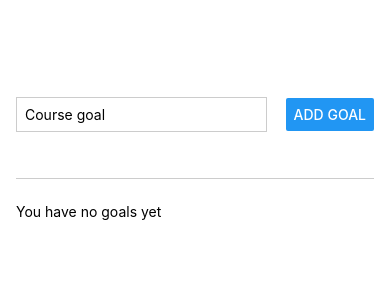
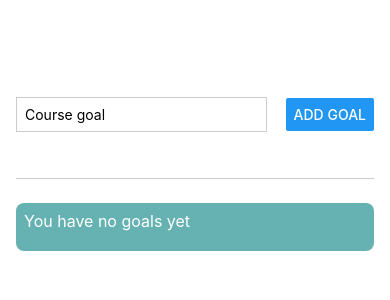
Before and after one commit to armando-tvs/RNCourse, a React Native app: screen / in a window 390 px wide. Shown: the top 300 px of the page. Built offline with nearby package versions, Linux system fonts and the light colour scheme.

Commit message:
feature: Applies styles to list items

```diff
--- /dev/null
+++ b/components/molecules/GoalsList/ListItem/index.jsx
@@ -0,0 +1,19 @@
+import { Text, View } from 'react-native';
+import PropTypes from 'prop-types';
+import goalsListStyle from '../style';
+
+const ListItem = ({ children }) => (
+  <View style={goalsListStyle.item}>
+    <Text style={goalsListStyle.itemContent}>{children}</Text>
+  </View>
+);
+
+ListItem.defaultProps = {
+  children: '',
+};
+
+ListItem.propTypes = {
+  children: PropTypes.string,
+};
+
+export default ListItem;
--- a/components/molecules/GoalsList/index.jsx
+++ b/components/molecules/GoalsList/index.jsx
@@ -1,23 +1,24 @@
-import { FlatList, Text, View } from 'react-native';
+import { FlatList, View } from 'react-native';
 import PropTypes from 'prop-types';
 import goalsListStyle from './style';
+import ListItem from './ListItem';
 
 const GoalsList = ({ data }) => (
   <View style={goalsListStyle.container}>
     <FlatList
       data={data}
-      renderItem={({ item }) => <Text>{item}</Text>}
-      ListEmptyComponent={<Text>You have no goals yet</Text>}
+      renderItem={({ item }) => <ListItem>{item}</ListItem>}
+      ListEmptyComponent={<ListItem>You have no goals yet</ListItem>}
     />
   </View>
 );
 
 GoalsList.defaultProps = {
-  data: []
+  data: [],
 };
 
 GoalsList.propTypes = {
-  data: PropTypes.arrayOf(PropTypes.string)
+  data: PropTypes.arrayOf(PropTypes.string),
 };
 
 export default GoalsList;
--- a/components/molecules/GoalsList/style.js
+++ b/components/molecules/GoalsList/style.js
@@ -3,6 +3,18 @@ import { StyleSheet } from 'react-native';
 const goalsListStyle = StyleSheet.create({
   container: {
     flex: 5,
+  },
+  item: {
+    marginBottom: 8,
+    backgroundColor: '#66b2b2',
+    height: 48,
+    borderRadius: 8
+  },
+  itemContent: {
+    textAlignVertical: 'center',
+    color: '#fff',
+    fontSize: 16,
+    padding: 8,
   }
 });
 
```
